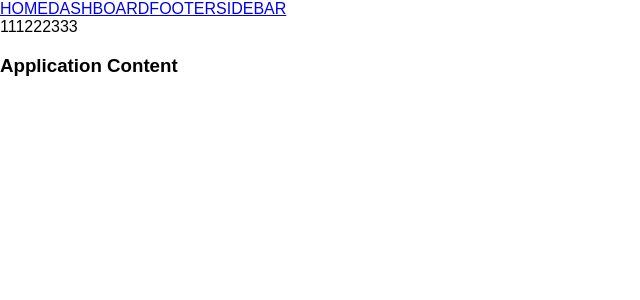
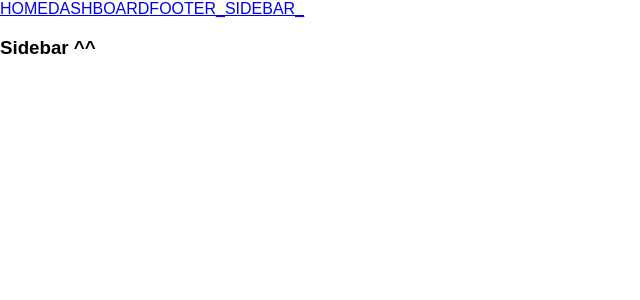
Before and after one commit to infoshareacademy/jfdz9-sami_swoi-app, a React (Create React App) app: page /sidebar in a window 1280 px wide. Shown: the top 300 px of the page, without its empty margins (0-640 px from the left). Built offline with nearby package versions, Linux system fonts and the light colour scheme.

Commit message:
some div s in sidebar3

```diff
--- a/src/components/Navigation/Navigation.js
+++ b/src/components/Navigation/Navigation.js
@@ -7,7 +7,7 @@ const Navigation = () => {
             <NavLink to="/">HOME</NavLink>
             <NavLink to="/dashboard">DASHBOARD</NavLink>
             <NavLink to="/footer">FOOTER</NavLink>
-            <NavLink to="/sidebar">SIDEBAR</NavLink>
+            <NavLink to="/sidebar">_SIDEBAR_</NavLink>
         </div>
     )
 };
--- a/src/components/SideBar/SideBar.js
+++ b/src/components/SideBar/SideBar.js
@@ -4,22 +4,22 @@ const Sidebar = () => {
     return(
         <div className='ui segment pushable'>
             <div className='Sidebar'>
-                <a className='item'>
-                    <i aria-hidden='true' className='home icon'/>
-                    111
-                </a>
-                <a className='item'>
-                    <i aria-hidden='true' className='gamepad icon'/>
-                    222
-                </a>
-                <a className='item'>
-                    <i aria-hidden='true' className='camera icon'/>
-                    333
-                </a>
+                {/*<a className='item'>*/}
+                    {/*<i aria-hidden='true' className='home icon'/>*/}
+                    {/*111*/}
+                {/*</a>*/}
+                {/*<a className='item'>*/}
+                    {/*<i aria-hidden='true' className='gamepad icon'/>*/}
+                    {/*222*/}
+                {/*</a>*/}
+                {/*<a className='item'>*/}
+                    {/*<i aria-hidden='true' className='camera icon'/>*/}
+                    {/*333*/}
+                {/*</a>*/}
             </div>
             <div className='pusher'>
                 <div className='ui basic segment'>
-                    <h3 className='ui header'>Application Content</h3>
+                    <h3 className='ui header'>Sidebar ^^</h3>
                 </div>
             </div>
         </div>
```
